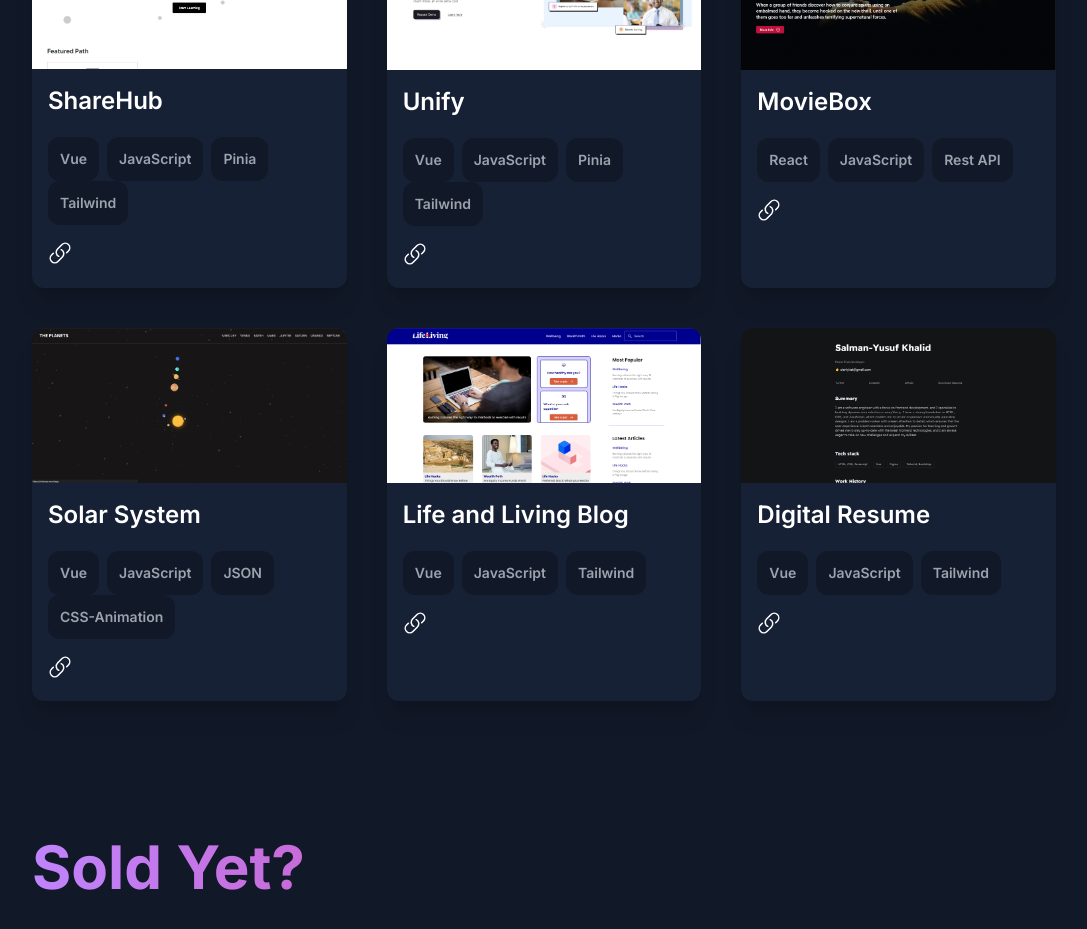
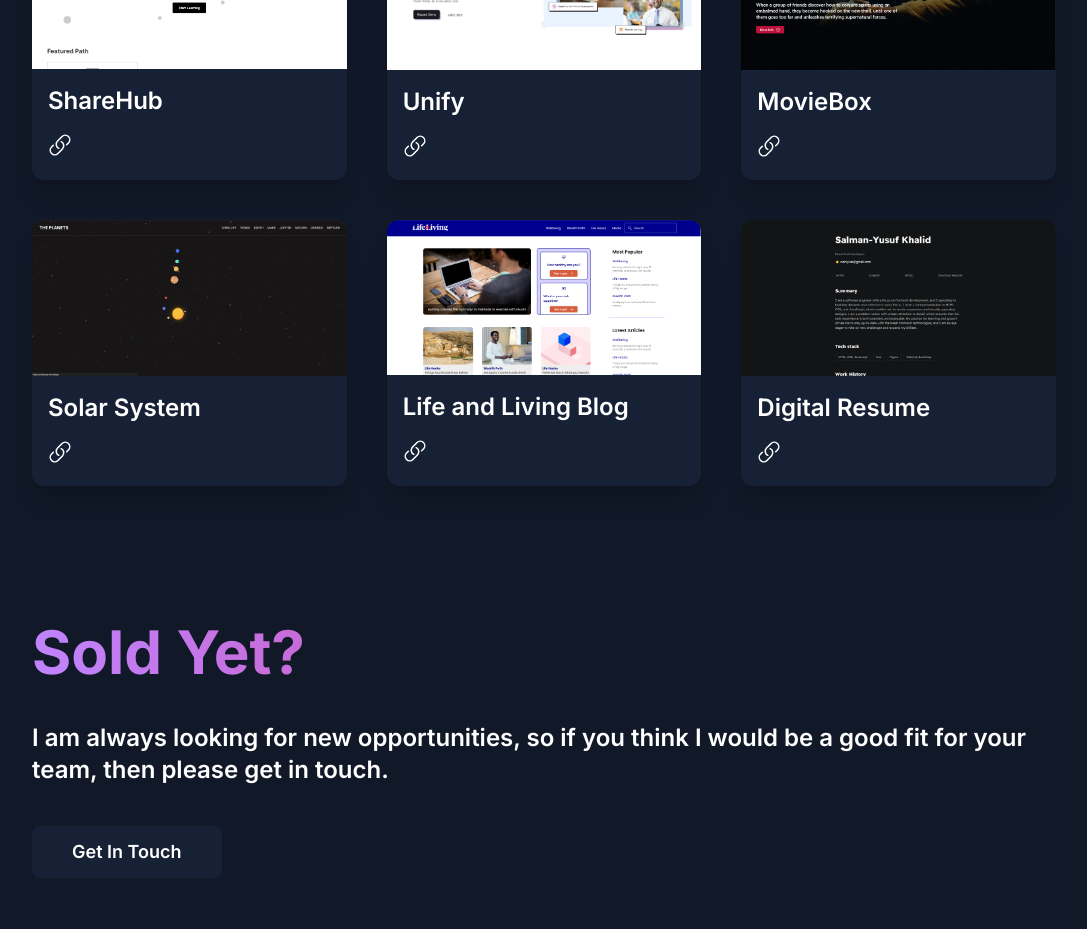
Before and after one commit to salskhal/Portfolio-Version2, a React (Vite) app: page / in a window 1280 px wide. Shown: the part 2280-3209 px from the top of the page, without its empty margins (96-1183 px from the left). Built offline with nearby package versions, Linux system fonts and the light colour scheme.

Commit message:
Update Project.jsx

```diff
--- a/src/components/Projects/Project.jsx
+++ b/src/components/Projects/Project.jsx
@@ -70,7 +70,7 @@ export default function Project() {
               <h1 className="text-2xl font-semibold text-white">
                 {project.title}
               </h1>
-              <div className="flex flex-wrap mt-5">
+{/*               <div className="flex flex-wrap mt-5">
                 {project.tags.map((tag) => (
                   <span
                     key={tag}
@@ -79,7 +79,7 @@ export default function Project() {
                     {tag}
                   </span>
                 ))}
-              </div>
+              </div> */}
               <a
                 href={project.visit}
                 target="_blank"
```
